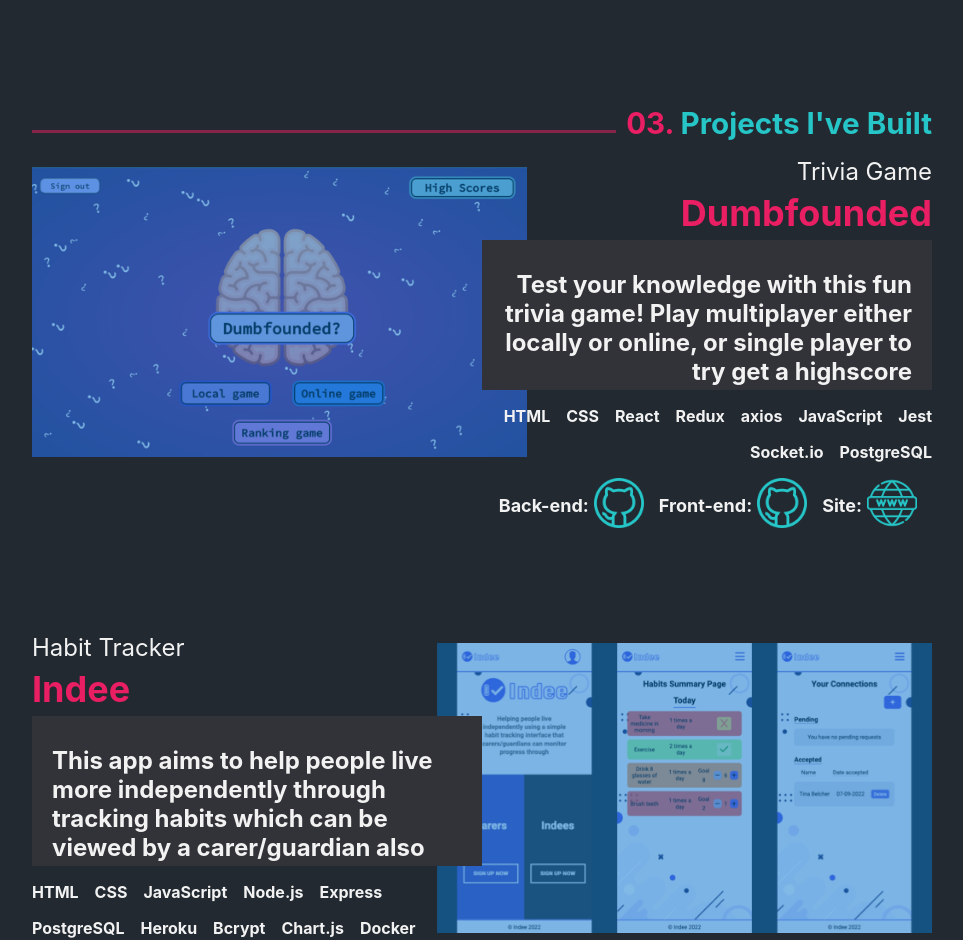
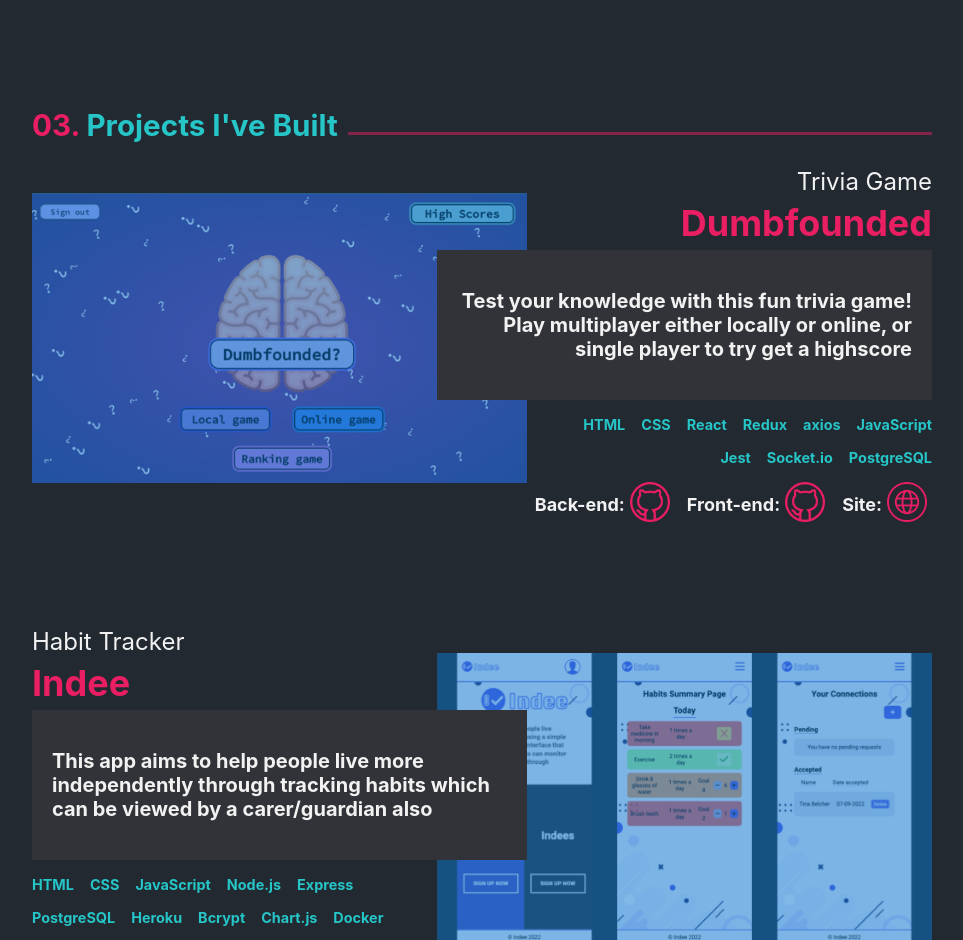
Before and after one commit to LaylaSouthcombe/Portfolio, a React (Create React App) app: page / in a window 1280 px wide. Shown: the part 1860-2800 px from the top of the page, without its empty margins (158-1121 px from the left). Built offline with nearby package versions, Linux system fonts and the light colour scheme.

Commit message:
make projects responsive

```diff
--- a/src/components/Project/index.js
+++ b/src/components/Project/index.js
@@ -1,16 +1,12 @@
 import React from 'react';
-import GitHub from '../../images/icon-github.png'
+import GitHub from '../../images/icon-github-pink.png'
 import Hyperlink from '../../images/icon-hyperlink.png'
 
 const Project = ({position, content}) => {
-    let projectInfoClassName = "projectInfo "
-    projectInfoClassName += position
-    let projectImgClassName = "projectImg "
-    projectImgClassName += position
-    console.log(position)
+
     return (
-        <div className="projectDiv" key={content.id}>
-            <div className={projectInfoClassName}>
+        <div className={"projectDiv " + position} key={content.id}>
+            <div className={"projectInfo " + position}>
                 <h4 className="appType">{content.appType}</h4>
                 <h3 className="projectName">{content.projectName}</h3>
                 <div className={"projectSummary " + position}>
@@ -38,7 +34,7 @@ const Project = ({position, content}) => {
                     </div>
                 </div>
             </div>
-                <div className={projectImgClassName}>
+                <div className={"projectImg " + position}>
                     <img src={content.img} alt="" />
                 </div>
         </div>
--- a/src/components/Project/style.css
+++ b/src/components/Project/style.css
@@ -3,7 +3,7 @@
     display: flex;
     flex-wrap: wrap;
     position: relative;
-    align-items: center;
+    justify-content: flex-end;
     margin: 0 auto;
 }
 .projectInfo {
@@ -29,10 +29,12 @@
 }
 .projectSummary {
     background-color: var(--darkish-blue);
-    padding: 15px;
-    max-width: 450px;
+    padding: 1.25rem;
+    max-width: 650px;
     margin-right: 0;
     margin-left: auto;
+    display: flex;
+    align-items: center;
 }
 .projectSummary.left {
     margin-left: 0;
@@ -40,6 +42,7 @@
 }
 .projectImg {
     width: 100%;
+    max-width: 650px;
     z-index: -1;
     margin-top: 10px;
 }
@@ -53,7 +56,6 @@
     display: flex;
     align-items: center;
     justify-content: flex-end;
-    margin-right: 10px;
 }
 .projectTech {
     display: flex;
@@ -62,7 +64,7 @@
     flex-wrap: wrap;
     width: 100%;
     margin: 1rem 0 1rem auto;
-    max-width: 450px;
+    max-width: 650px;
     gap: 1rem;
 }
 
@@ -72,6 +74,7 @@
 
 .projectTech > li {
     font-size: 0.85rem;
+    color: var(--light-blue);
 }
 
 .linkIcon {
@@ -84,6 +87,7 @@
     flex-wrap: wrap;
     justify-content: flex-end;
     align-items: center;
+    gap: 0.75rem;
 }
 .techLinkText{
     font-size: 0.95rem;
@@ -123,27 +127,30 @@
         font-size: 16px;
     }
     .linkIcon {
-        height: 40px;
+        /* height: 40px; */
         margin-right: 5px;
     }
     .techLinkText{
         font-size: 18px;
     }
 }
+
 @media (min-width: 1024px) {
     .projectDiv {
         width: 100%;
-        /* margin-top: 160px;
-        margin-bottom: 220px; */
-    }
-    .projectDiv:last-of-type{
-        /* margin-bottom: 195px; */
     }
     .projectImg {
         width: 55%;
         position: absolute;
-        top: 0;
+        top: 1rem;
+        left: 0;
     }
+
+    .projectImg.left {
+        right: 0;
+        left: auto;
+    }
+
     .projectInfo.right {
         margin-left: auto;
     }
@@ -158,6 +165,7 @@
         padding-top: 30px;
         padding-bottom: 30px;
         padding-right: 20px;
+        font-size: 1.25rem;
     }
     .projectInfo.left > .projectSummary{
         margin-right: auto;
@@ -165,10 +173,12 @@
         padding-left: 20px;
     }
     .linkIcon {
-        height: 50px;
+        height: 40px;
     }
     .projectTech {
-        font-size: 0.75em;
-        width: 55%;
+        width: 42.5%;
+    }
+    .projectTech > li {
+        font-size: 0.9rem;
     }
 }
--- a/src/pages/About/style.css
+++ b/src/pages/About/style.css
@@ -14,7 +14,7 @@
 
 .aboutTitle {
     display: flex;
-    margin-bottom: 1rem;
+    margin-bottom: 1.5rem;
 }
 
 .aboutImgDiv {
--- a/src/pages/Projects/index.js
+++ b/src/pages/Projects/index.js
@@ -11,11 +11,11 @@ const Projects = ({innerRef}) => {
         { id: 2, appType: "Habit Tracker", projectName: "Indee", summary: "This app aims to help people live more independently through tracking habits which can be viewed by a carer/guardian also", technologies: ["HTML", "CSS", "JavaScript", "Node.js", "Express", "PostgreSQL", "Heroku", "Bcrypt", "Chart.js", "Docker"], github: [{ linkFor: "Back-end", link: "https://github.com/LaylaSouthcombe/Indee_backend"}, { linkFor: "Front-end", link: "https://github.com/LaylaSouthcombe/Indee_frontend"}], deploy: "https://indee.netlify.app/", img: indee},
         { id: 3, appType: "Meal Planner Site", projectName: "Sooki", summary: "A site to generate a random meal plan that takes in your dietary requirements and budget, and can generate a shopping list for you (mobile first)", technologies: ["HTML", "CSS",  "React", "Redux", "axios", "JavaScript", "Jest", "Python", "PyMongo", "Django", "pytest", "PostgreSQL", "Bcrypt"], github: [{ linkFor: "Back-end", link: "https://github.com/LaylaSouthcombe/meal_planner_backend"}, { linkFor: "Front-end", link: "https://github.com/LaylaSouthcombe/meal_planner_frontend"}], deploy: "https://digerati-meal-planner.netlify.app/", img: sooki}
     ]
-    return(
+    return (
         <div className="sectionDiv" id="projects" ref={innerRef}>
             <div className="projectsTitle">
-                <div className="lineType4 line"></div>
                 <h2><span className="number">03.</span> Projects I've Built</h2>
+                <div className="lineType1 line"></div>
             </div>
             <Project position="right" content={projects[0]}/>
             <Project position="left" content={projects[1]}/>
--- a/src/pages/Projects/style.css
+++ b/src/pages/Projects/style.css
@@ -8,7 +8,7 @@
 
 .projectsTitle {
     display: flex;
-    margin-bottom: 1rem;
+    margin-bottom: 1.5rem;
 }
 
 @media (min-width: 320px){
--- a/src/pages/Skills/style.css
+++ b/src/pages/Skills/style.css
@@ -9,14 +9,11 @@
     color: var(--light-blue);
 }
 
-.skillsTitle > h2 {
-    margin-bottom: 30px;
-}
-
 .skillsTitle {
     display: flex;
     justify-content: space-between;
     margin: 0 auto;
+    margin-bottom: 1.5rem;
     gap: 0.5rem;
     text-align: center;
 }
```
Also changed, not shown: src/images/icon-github-pink.png (added), src/images/icon-hyperlink.png.
